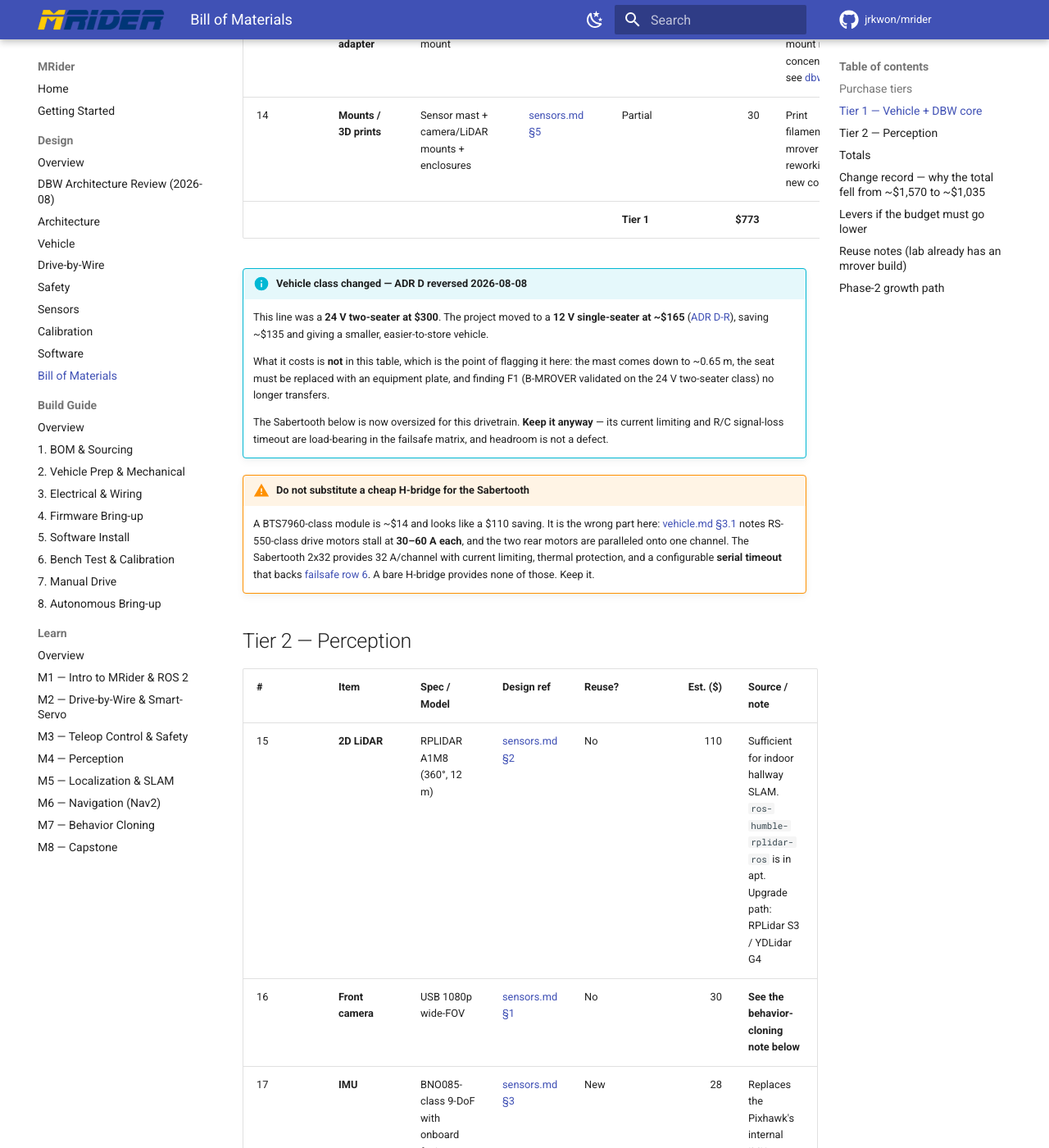
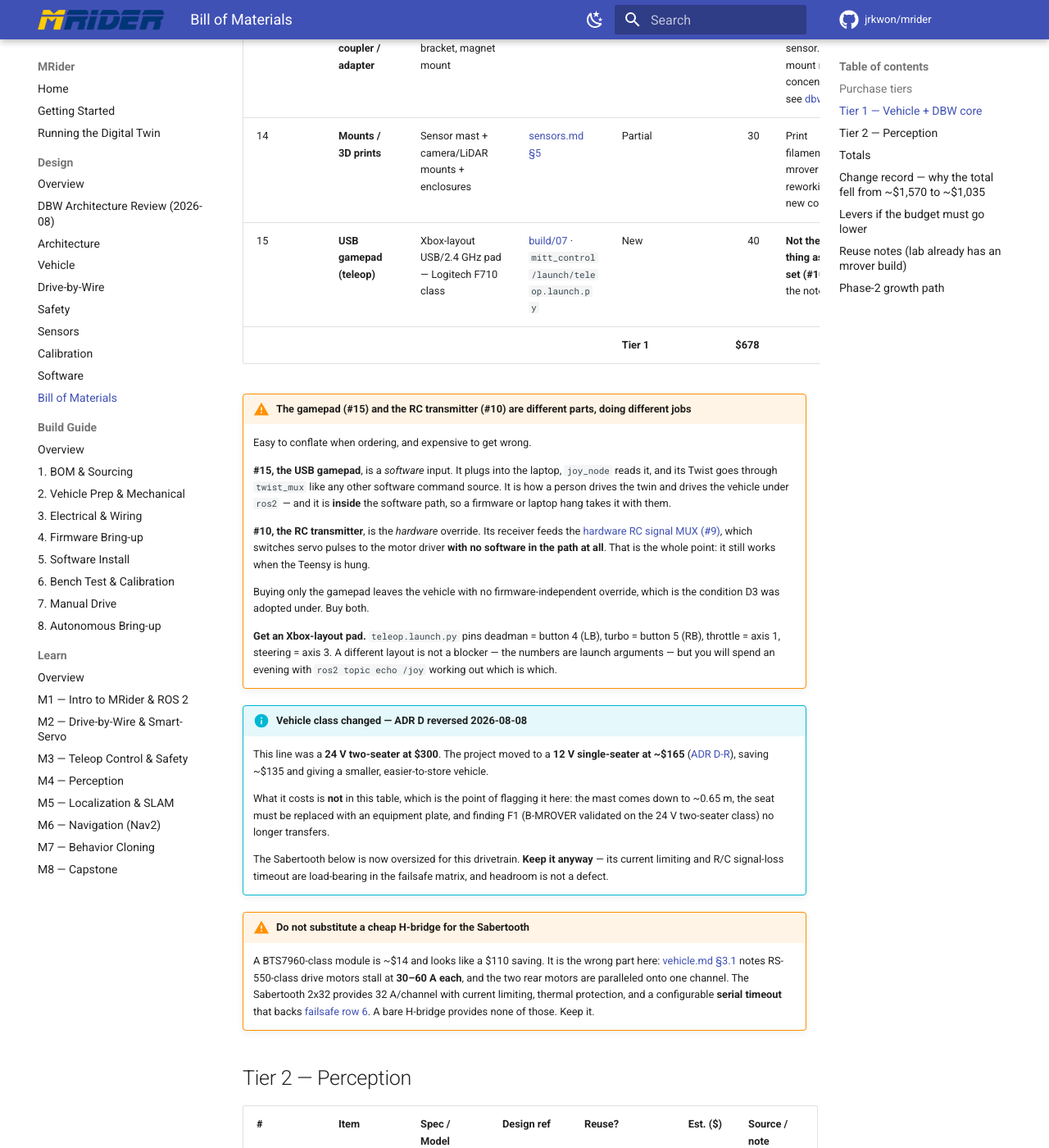
Before and after one commit to jrkwon/mrider, an MkDocs documentation site: the page built from docs/design/bom.md, in a window 1280 px wide and 1400 px high, scrolled down 2463 px. Shown: the whole window at 82% size. Built offline with MkDocs 1.6.1 and Material for MkDocs 9.7.7, drawn with Linux system fonts in a browser that asks for light colours; comment, search, counter and statistics services are not loaded; some of the changed text lies outside the part shown.

Commit message:
Document running the twin; fix BOM totals and add a gamepad
RUN-THE-TWIN DOC. New docs/run-the-twin.md covering the four-terminal
bring-up, driving to build a map, sending a goal, saving the map, and
shutting down. Every command in it has been run end to end.

It leads with the failure modes rather than hiding them, because each one
cost real time in this session and none of them announce themselves:
forgetting setup_env.sh in one terminal leaves that shell on a different
RMW, so the simulator looks dead while running perfectly; `topic pub
--once /goal_pose` is dropped silently by DDS discovery; SLAM starts with
a blank map so goals cannot plan until you drive; and orphaned simulators
interleave two clocks, which presents as a TF bug.

BOM CORRECTIONS. Two defects that would have cost money at order time.

Tier 1 was published as $773 while its line items summed to $638. The gap
was exactly the $135 vehicle price drop from the ADR D reversal: the line
was updated, the total never re-added.

Worse, the change record still argued the vehicle should stay 24 V and the
levers table listed 12 V as "not recommended" - directly contradicting the
decision recorded at the top of the same document, which someone placing
an order could easily have followed. The superseded reasoning is kept
rather than deleted, but clearly marked, with the 24 V/two-seater
references through build/01 corrected to match.

GAMEPAD. Added as item #15 ($40), with a warning against the confusion it
invites: the gamepad is a SOFTWARE input inside the twist_mux path, so a
firmware or laptop hang takes it with them. The RC transmitter (#10) is
the HARDWARE override that switches servo pulses with no software in the
path - which is the condition D3 was adopted under. They are different
parts doing different jobs and both are needed.

Tier 1 is now $678, all-in ~$930.

Co-Authored-By: Claude Opus 5 (1M context) <noreply@anthropic.com>

```diff
--- a/docs/design/bom.md
+++ b/docs/design/bom.md
@@ -10,7 +10,8 @@ and stock. They are for budgeting, not quotes. Verify at purchase.
 
 **Revised 2026-08-07** following [D3](adr-dbw-architecture-review.md#46-decision-adopted-2026-08-07)
 (single Teensy replaces Pixhawk + Nano) and a re-scoping of the sensor package to
-semester-1 needs. **Estimated total fell from ~$1,570 to ~$1,035** — see §Change record.
+semester-1 needs. **Estimated total fell from ~$1,570 to ~$930** — see §Change record.
+Totals were re-added and corrected on **2026-08-10**, and a USB gamepad (#15) added.
 
 The **laptop is not a purchased line item** — it is lab-supplied/reused
 ([sensors.md §6](sensors.md)), and runs on its own battery in v1.
@@ -47,7 +48,30 @@ Tier 2 has not been bought yet.
 | 12 | **Wiring / connectors / fuses** | Silicone wire, spade/XT60, inline fuses, terminals, heatshrink | [safety.md](safety.md) | Partial | 40 | |
 | 13 | **Steering shaft coupler / adapter** | Column coupler, set screws, bracket, magnet mount | [dbw.md](dbw.md) · [calibration.md](calibration.md) | New | 15 | Couples gearmotor + angle sensor. Magnet mount needs concentricity — see [dbw.md §6](dbw.md#6-adr-angle-sensor-technology-magnetic-encoder-vs-potentiometer) |
 | 14 | **Mounts / 3D prints** | Sensor mast + camera/LiDAR mounts + enclosures | [sensors.md §5](sensors.md) | Partial | 30 | Print filament/hardware; mrover STLs need reworking for the new controller |
-| | | | | **Tier 1** | **$773** | |
+| 15 | **USB gamepad (teleop)** | Xbox-layout USB/2.4 GHz pad — Logitech F710 class | [build/07](../build/07-manual-drive.md) · `mitt_control/launch/teleop.launch.py` | New | 40 | **Not the same thing as the RC set (#10)** — see the note below |
+| | | | | **Tier 1** | **$678** | |
+
+!!! warning "The gamepad (#15) and the RC transmitter (#10) are different parts, doing different jobs"
+
+    Easy to conflate when ordering, and expensive to get wrong.
+
+    **#15, the USB gamepad**, is a *software* input. It plugs into the laptop, `joy_node`
+    reads it, and its Twist goes through `twist_mux` like any other software command source.
+    It is how a person drives the twin and drives the vehicle under `ros2` — and it is
+    **inside** the software path, so a firmware or laptop hang takes it with them.
+
+    **#10, the RC transmitter**, is the *hardware* override. Its receiver feeds the
+    [hardware RC signal MUX (#9)](safety.md#12-live-override-inside-dbw-mode-two-layers),
+    which switches servo pulses to the motor driver **with no software in the path at all**.
+    That is the whole point: it still works when the Teensy is hung.
+
+    Buying only the gamepad leaves the vehicle with no firmware-independent override, which
+    is the condition D3 was adopted under. Buy both.
+
+    **Get an Xbox-layout pad.** `teleop.launch.py` pins deadman = button 4 (LB),
+    turbo = button 5 (RB), throttle = axis 1, steering = axis 3. A different layout is not a
+    blocker — the numbers are launch arguments — but you will spend an evening with
+    `ros2 topic echo /joy` working out which is which.
 
 !!! info "Vehicle class changed — ADR D reversed 2026-08-08"
 
@@ -97,8 +121,19 @@ Tier 2 has not been bought yet.
 
 | | Sum of line items | Contingency (~10%) | **Estimated total** |
 |------|------------------:|-------------------:|--------------------:|
-| **Tier 1 + Tier 2** | **$941** | ~$94 | **~$1,035** |
-| *Tier 1 alone (weeks 1–9)* | *$773* | *~$77* | *~$850* |
+| **Tier 1 + Tier 2** | **$846** | ~$85 | **~$930** |
+| *Tier 1 alone (weeks 1–9)* | *$678* | *~$68* | *~$745* |
+
+!!! bug "Totals corrected 2026-08-10 — the previous figures were arithmetically stale"
+
+    Tier 1 was published as **$773** while its line items summed to **$638**. The gap was
+    exactly **$135**: the vehicle line had been updated from $300 to $165 when
+    [ADR D was reversed](vehicle.md#adr-d-r-reversal-to-the-12-v-single-seater-2026-08-08),
+    and the total was never re-added. Adding the gamepad (#15, $40) brings Tier 1 to **$678**.
+
+    Worth stating plainly because this document is used to place orders: the old totals
+    over-budgeted by ~$95, which is a harmless direction to be wrong in, but it means any
+    quote reconciled against the old number will not balance.
 
 Contingency covers shipping, taxes, connector/fastener miscellany, a blown H-bridge or
 stripped steering gear, and the verification-driven risk that the **drive-motor stall
@@ -124,17 +159,32 @@ current** ([vehicle.md §3.1](vehicle.md)) forces a current-limit accessory.
 | **Sensor re-scoping subtotal** | **−$365** | |
 | **Total** | **−$488** | $1,429 → $941 before contingency |
 
+!!! note "These figures are the 2026-08-07 revision, not the current total"
+
+    The $941 below is Tier 1 + Tier 2 *as published on 2026-08-07*. Two things happened after:
+    the vehicle line fell $300 → $165 with the
+    [ADR D reversal](vehicle.md#adr-d-r-reversal-to-the-12-v-single-seater-2026-08-08), and a
+    USB gamepad (#15, $40) was added. Current line-item total is **$846**; see §Totals. The
+    heading and figures here are left intact so the D3 accounting still reads as a single
+    coherent comparison.
+
 **Honest attribution:** D3 itself accounts for **−$123**, not the bulk of the saving. Most of
 the reduction comes from scoping the sensor package to what semester 1 actually needs. Both
 are real, but they are different kinds of decision — one is architectural and permanent, the
 other is a deferral with a known phase-2 cost (+$150 camera, +$200–350 GNSS/RTK,
 +$150–200 LiDAR upgrade).
 
-**Vehicle voltage was reconsidered and kept at 24 V.** A 12 V single-seater saves ~$100–150,
-but [ADR D](vehicle.md#adr-d-24-v-two-seater-vs-12-v-single-seater) rejects it on payload and
-torque margin — and it is the chassis class B-MROVER is validated on (finding F1). With D3
-removing the validated-autopilot claim, the validated-*chassis* claim carries more weight than
-before, not less. Not worth $100.
+**Vehicle voltage — SUPERSEDED, and left here rather than deleted.** This revision argued the
+vehicle should stay **24 V**: a 12 V single-seater saved ~$100–150 but was rejected on payload
+and torque margin, and 24 V was the chassis class B-MROVER is validated on (finding F1).
+
+**The next day that decision was reversed.** The project is now a **12 V single-seater** at
+~$165 ([ADR D-R](vehicle.md#adr-d-r-reversal-to-the-12-v-single-seater-2026-08-08)), and the
+Tier 1 table reflects that. The reversal is a genuine trade, not a free win — it costs the
+mast height, the flat deck, and finding F1 — but it was taken deliberately.
+
+The paragraph above is preserved because the reasoning that lost is worth reading next to the
+decision that replaced it. **Do not order a 24 V two-seater from it.**
 
 ---
 
@@ -182,7 +231,7 @@ Not in the totals; documented future upgrades.
 | RTK GNSS rover | u-blox ZED-F9P class | 220–300 | Outdoor waypoint following |
 | RTK corrections | NTRIP subscription or local base | varies | — |
 | LiDAR upgrade | RPLidar S3 (ToF, IP65) or YDLidar G4 | 150–200 | Outdoor / longer range |
-| 24 V drivetrain tuning, spare gearbox | — | 50 | Bring-up damage margin |
+| Drivetrain tuning, spare gearbox | — | 50 | Bring-up damage margin |
 
 Without PX4, RTK integrates as an F9P + laptop NTRIP client feeding `navsat_transform`
 directly — arguably simpler than MAVLink RTK injection.
--- a/mkdocs.yml
+++ b/mkdocs.yml
@@ -76,6 +76,7 @@ extra:
 nav:
   - Home: index.md
   - Getting Started: getting-started.md
+  - Running the Digital Twin: run-the-twin.md
   - Design:
       - Overview: design/overview.md
       - DBW Architecture Review (2026-08): design/adr-dbw-architecture-review.md
```
Also changed, not shown: other parts of docs/design/bom.md (+3 -4 lines), docs/run-the-twin.md (added, +249 -0 lines), 2 other files.
